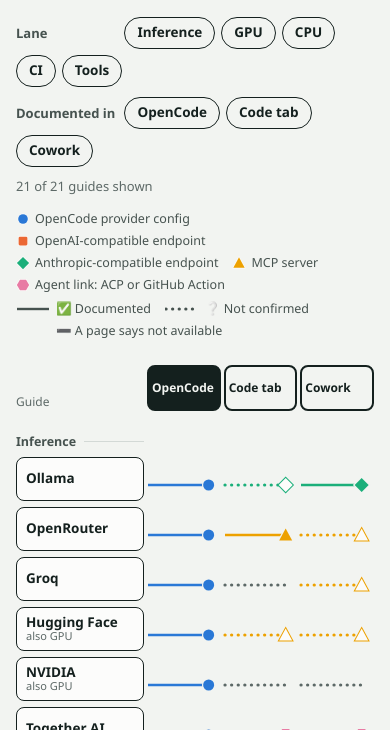
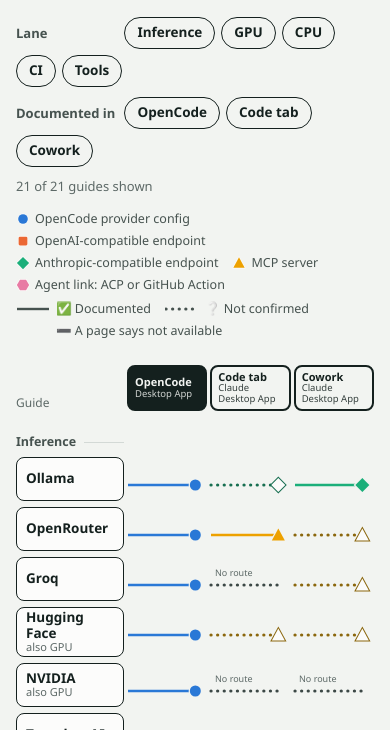
Before and after one commit to SoulCraft-Org/compute-crafter, a browser extension: page site/map.html in a window 390 px wide. Shown: the part 114-844 px from the top of the page. Drawn offline with Linux system fonts and the light colour scheme.

Commit message:
Wiring map review round 1: no kind on N/A cells, contrast, mobile fit, stricter tests
Co-Authored-By: Claude Sonnet 5.5 <noreply@anthropic.com>
Signed-off-by: Paul Foley <8870031+Soul-Craft@users.noreply.github.com>

```diff
--- a/site/map.html
+++ b/site/map.html
@@ -11,7 +11,7 @@
   --bg:#f2f4f1; --surf:#fcfcfb; --ink:#14201e; --ink2:#46524f; --mute:#5d6967; --line:#d3d9d6; --bus:#a9b4b0;
   --sel:#dcebe4; --focus:#0a6b62;
   --k-provider:#2a78d6; --k-openai:#eb6834; --k-anthropic:#1baf7a; --k-mcp:#eda100; --k-link:#e87ba4;
-  --node:128px;
+  --node:108px;
   color-scheme:light;
 }
 @media (prefers-color-scheme:dark){
@@ -56,7 +56,8 @@ h1{margin:0;font-size:clamp(30px,6vw,46px);line-height:1.05;font-weight:780;lett
 .plate.first{background:var(--ink);color:var(--bg)}
 .heads .lbl{align-self:end;font-size:12px;color:var(--mute)}
 .map{margin:0;padding:0;list-style:none}
-.cell.dim{opacity:.25}
+.cell.dim :is(text,.gl){opacity:.5}
+.cell.dim line{opacity:.25}
 .band{display:flex;align-items:center;gap:8px;width:var(--node);margin:14px 0 6px;font-size:12.5px;font-weight:700;color:var(--ink2)}
 .band::after{content:"";flex:1;height:1px;background:var(--line)}
 .row{margin-bottom:6px;border-radius:8px;min-height:44px}
@@ -70,12 +71,12 @@ h1{margin:0;font-size:clamp(30px,6vw,46px);line-height:1.05;font-weight:780;lett
 .pt{display:block;width:100%;height:44px;overflow:visible;font-size:10.5px}
 .pt line{stroke-width:2.4px;stroke-linecap:butt}
 .row.sel .pt line{stroke-width:3.2px}
-.pt line.dots{stroke-width:3.2px;stroke-linecap:round;stroke-dasharray:.1 6.5}
+.pt line.dots{stroke:color-mix(in srgb,var(--rail) 55%,var(--ink));stroke-width:3.2px;stroke-linecap:round;stroke-dasharray:.1 6.5}
 .pt text{fill:var(--ink2)}
 .pt .none{fill:var(--mute)}
 .pt g.gl{stroke:var(--bg);stroke-width:2.5px;paint-order:stroke}
-.pt g.gl.hollow{fill:var(--surf);stroke-width:2px}
-@media (max-width:879px){.pt text:not(.none),.pt .nr{display:none}.pt .none{font-size:9.5px}.plate{margin-left:3px;padding:4px 3px;min-width:0}.plate b{font-size:12px}.plate small{display:none}}
+.pt g.gl.hollow{fill:var(--surf);stroke:color-mix(in srgb,var(--rail) 55%,var(--ink));stroke-width:2px}
+@media (max-width:879px){.pt text:not(.none){display:none}.pt .none{font-size:9px}.plate{margin-left:3px;padding:4px 6px;min-width:0}.plate b{font-size:11px;overflow-wrap:anywhere}.plate small{font-size:9.5px;overflow-wrap:anywhere}}
 .marks{display:flex;flex-wrap:wrap;gap:4px 14px;margin:6px 0 0;padding:0;list-style:none;font-size:12.5px;color:var(--ink2)}
 .marks li{display:flex;align-items:center;gap:6px}
 .empty{margin:12px 0;color:var(--ink2)}
@@ -135,7 +136,7 @@ h1{margin:0;font-size:clamp(30px,6vw,46px);line-height:1.05;font-weight:780;lett
     </section>
     <aside class="card empty-card" id="card" aria-live="polite" aria-label="Guide summary"></aside>
   </div>
-  <p class="foot">Read from <code>wiring.json</code>, which comes from each guide's opening table. A figure names the vendor page and the date the guide read it.</p>
+  <p class="foot">Read from <code>wiring.json</code>, which comes from each guide's Wiring table. A figure names the vendor page and the date the guide read it.</p>
 </div>
 <noscript><p style="padding:16px">The map needs JavaScript. The guides list the same facts: <a href="https://github.com/SoulCraft-Org/compute-crafter/blob/main/guides/README.md">guides/README.md</a>.</p></noscript>
 <script type="module">
@@ -146,7 +147,6 @@ const SHAPES = {
   circle: '<circle r="5.5"/>', square: '<rect x="-5" y="-5" width="10" height="10" rx="1.5"/>',
   diamond: '<path d="M0-7 7 0 0 7-7 0Z"/>', triangle: '<path d="M0-6.5 6.5 5.5h-13Z"/>', hexagon: '<path d="M-3.5-6h7l3.5 6-3.5 6h-7L-7 0Z"/>',
 };
-const DASH = { provider: 'none', openai: '6 4', anthropic: '0.1 6', mcp: '10 3 2 3', link: '16 5' };
 
 let D;
 try {
@@ -167,21 +167,22 @@ const glyph = (k, size = 16) => `<svg width="${size}" height="${size}" viewBox="
 // One cell: a rail drawn by its mark (solid, dotted, none), a tag above it, and the kind's shape at the end.
 // A kind of null means no page names a route: the cell says so and draws a dotted rail with no shape.
 function port(h, n) {
-  const w = n.wires[h], m = mark[w.mark], k = w.kind && kind[w.kind];
+  const w = n.wires[h], m = mark[w.mark], none = m.line === 'none';
+  const k = !none && w.kind && kind[w.kind];
   const lbl = `${host[h].short}: ${m.label.toLowerCase()}${k ? `, ${k.label}` : ''}`;
-  if (m.line === 'none') return `<svg class="pt" aria-hidden="true"><title>${esc(lbl)}</title><text class="none" x="4" y="26">Not available</text></svg>`;
+  if (none) return `<svg class="pt" aria-hidden="true"><title>${esc(lbl)}</title><text class="none" x="4" y="26">N/A</text></svg>`;
   const solid = m.line === 'solid';
   const col = k ? `var(--k-${w.kind})` : 'var(--mute)';
-  return `<svg class="pt" aria-hidden="true"><title>${esc(lbl)}</title>
+  return `<svg class="pt" aria-hidden="true" style="--rail:${col}"><title>${esc(lbl)}</title>
     <line class="${solid ? '' : 'dots'}" x1="0" x2="100%" y1="28" y2="28" stroke="${col}"/>
-    ${k ? `<text x="4" y="19">${esc(k.short)}</text><svg x="100%" y="28" width="1" height="1" overflow="visible"><g class="gl${solid ? '' : ' hollow'}" fill="var(--k-${w.kind})"${solid ? '' : ` style="stroke:var(--k-${w.kind})"`}>${SHAPES[k.shape]}</g></svg>` : '<text class="none nr" x="4" y="19">No route named</text>'}</svg>`;
+    ${k ? `<text x="4" y="19">${esc(k.short)}</text><svg x="100%" y="28" width="1" height="1" overflow="visible"><g class="gl${solid ? '' : ' hollow'}" fill="var(--k-${w.kind})">${SHAPES[k.shape]}</g></svg>` : '<text class="none nr" x="4" y="19">No route</text>'}</svg>`;
 }
 
 const rowFor = (n) => {
   const li = document.createElement('li');
   li.className = 'row'; li.dataset.id = n.id;
   const also = n.lanes.slice(1).map((l) => lane[l].label).join(', ');
-  const spoken = D.hosts.map((h) => `${h.short}: ${mark[n.wires[h.id].mark].label.toLowerCase()}`).join('. ');
+  const spoken = D.hosts.map((h) => { const w = n.wires[h.id]; return `${h.short}: ${mark[w.mark].label.toLowerCase()}${w.kind && mark[w.mark].line !== 'none' ? `, ${kind[w.kind].label}` : ''}`; }).join('. ');
   li.innerHTML = `<button class="node" type="button" aria-pressed="false" aria-controls="card" aria-label="${esc(n.name)}. ${esc(spoken)}">${esc(n.name)}${also ? `<small>also ${esc(also)}</small>` : ''}</button>`
     + D.hosts.map((h) => `<div class="cell" data-h="${h.id}">${port(h.id, n)}</div>`).join('');
   return li;
@@ -222,7 +223,8 @@ function apply() {
   map.querySelectorAll('.cell').forEach((c) => c.classList.toggle('dim', on.host.size > 0 && !on.host.has(c.dataset.h)));
   $('empty').hidden = shown > 0;
   $('clear').hidden = !(on.lane.size || on.host.size);
-  $('status').textContent = `${shown} of ${D.nodes.length} guides shown`;
+  const hs = D.hosts.filter((h) => on.host.has(h.id)).map((h) => h.short);
+  $('status').textContent = hs.length ? `${shown} of ${D.nodes.length} guides documented in ${hs.join(' and ')}` : `${shown} of ${D.nodes.length} guides shown`;
   if (selected && rows.get(selected).hidden) select(null);
 }
 
@@ -242,7 +244,7 @@ document.querySelector('.filters').addEventListener('click', (e) => {
 
 function card(n) {
   const way = (h) => {
-    const w = n.wires[h.id], k = w.kind && kind[w.kind];
+    const w = n.wires[h.id], k = mark[w.mark].line !== 'none' && w.kind && kind[w.kind];
     return `<tr><th scope="row">${esc(h.short)}</th><td><div class="way">${k ? glyph(w.kind) : ''}<div><b>${esc(w.mark)} ${esc(mark[w.mark].label)}${k ? `, ${esc(k.label)}` : ''}</b>${fmt(w.how)}</div></div></td></tr>`;
   };
   const guide = D.repo + n.guide;
--- a/site/wiring.json
+++ b/site/wiring.json
@@ -189,7 +189,7 @@
         "code": {
           "kind": "mcp",
           "mark": "❔",
-          "how": "Not confirmed. A connector gallery entry covers tools. Hugging Face names only the Claude Code CLI for models."
+          "how": "Not confirmed. A connector gallery entry covers tools. Hugging Face documents no Code tab route for models."
         },
         "cowork": {
           "kind": "mcp",
@@ -220,7 +220,7 @@
         "code": {
           "kind": null,
           "mark": "❔",
-          "how": "Not confirmed. Nsight AI names Claude Code and others, not the Desktop App."
+          "how": "Not confirmed. Nsight AI names no Desktop App route."
         },
         "cowork": {
           "kind": null,
@@ -280,7 +280,7 @@
         "code": {
           "kind": "mcp",
           "mark": "❔",
-          "how": "Not confirmed. The page names a Claude Code Skills plugin, not a Desktop tab."
+          "how": "Not confirmed. The page names a Skills plugin, not a Desktop tab."
         },
         "cowork": {
           "kind": "mcp",
@@ -309,14 +309,14 @@
           "how": "Not confirmed. OpenCode's providers page has no Anthropic section."
         },
         "code": {
-          "kind": "anthropic",
+          "kind": null,
           "mark": "➖",
-          "how": "Not available. The credits cover the API, Agent SDK and Playground, and exclude Claude Code."
+          "how": "Not available. The credits cover the API, Agent SDK and Playground, only."
         },
         "cowork": {
-          "kind": "anthropic",
+          "kind": null,
           "mark": "➖",
-          "how": "Not available. The credits exclude Claude Code and extra usage in the Claude apps."
+          "how": "Not available. The credits exclude extra usage in the Claude apps."
         }
       }
     },
@@ -372,7 +372,7 @@
         "code": {
           "kind": null,
           "mark": "❔",
-          "how": "Not confirmed. Modal's page names Claude Code with environment variables, not the Desktop App."
+          "how": "Not confirmed. Modal's page names environment variables, not the Desktop App."
         },
         "cowork": {
           "kind": null,
@@ -556,12 +556,12 @@
           "how": "Run `/connect`, GitHub Copilot, then Login with GitHub Copilot. Copilot Free counts."
         },
         "code": {
-          "kind": "mcp",
+          "kind": null,
           "mark": "➖",
           "how": "Not available for the hosted server: its OAuth is not supported in Claude Desktop."
         },
         "cowork": {
-          "kind": "mcp",
+          "kind": null,
           "mark": "➖",
           "how": "Not available for the hosted server. GitHub offers a local Docker server instead."
         }
@@ -588,7 +588,7 @@
         "code": {
           "kind": "mcp",
           "mark": "❔",
-          "how": "Not confirmed. Meshy's page names the Code tab and gives no route."
+          "how": "Not confirmed. Meshy's page gives no Code tab route."
         },
         "cowork": {
           "kind": "mcp",
```
Also changed, not shown: tests/site.test.mjs (+4 -1 lines).
